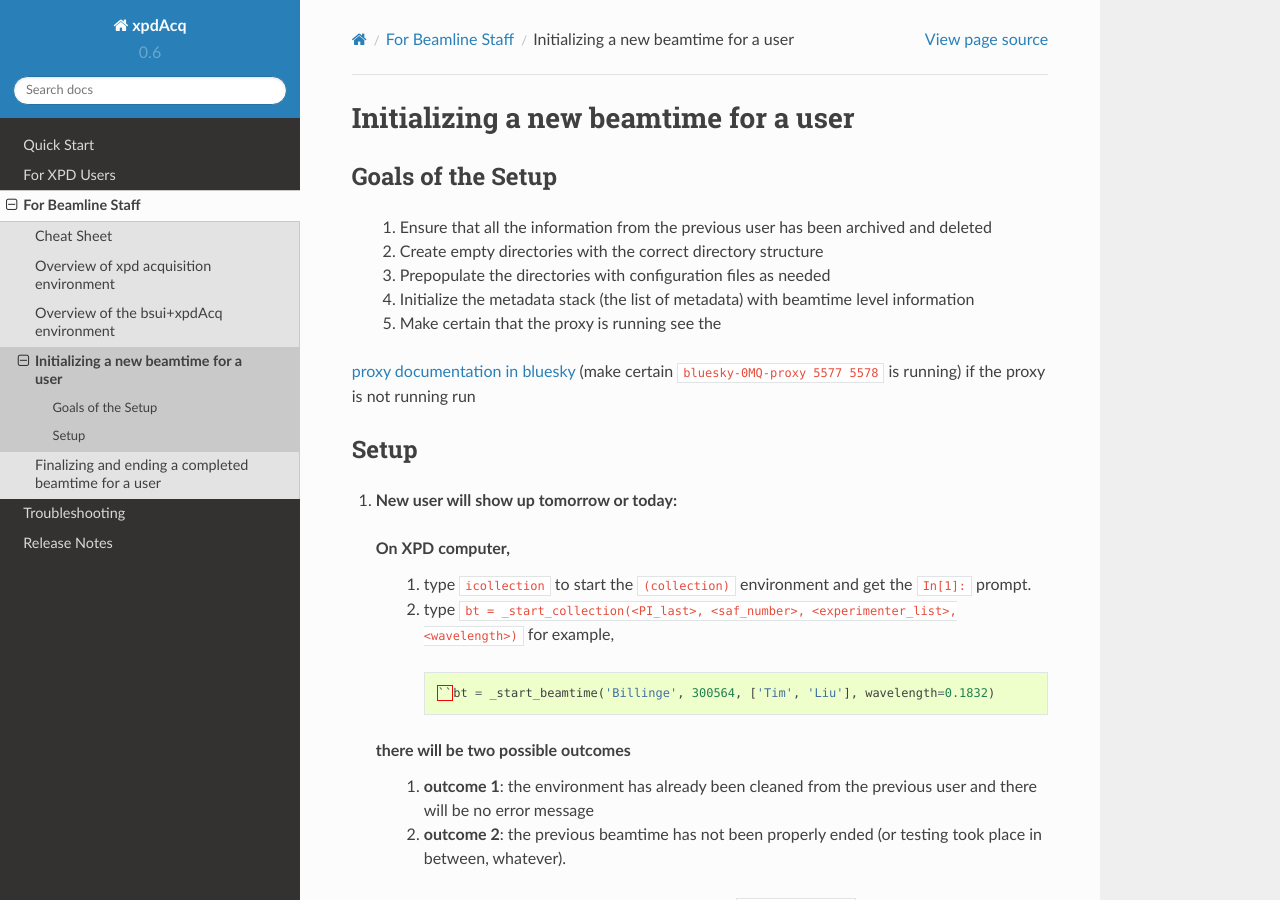
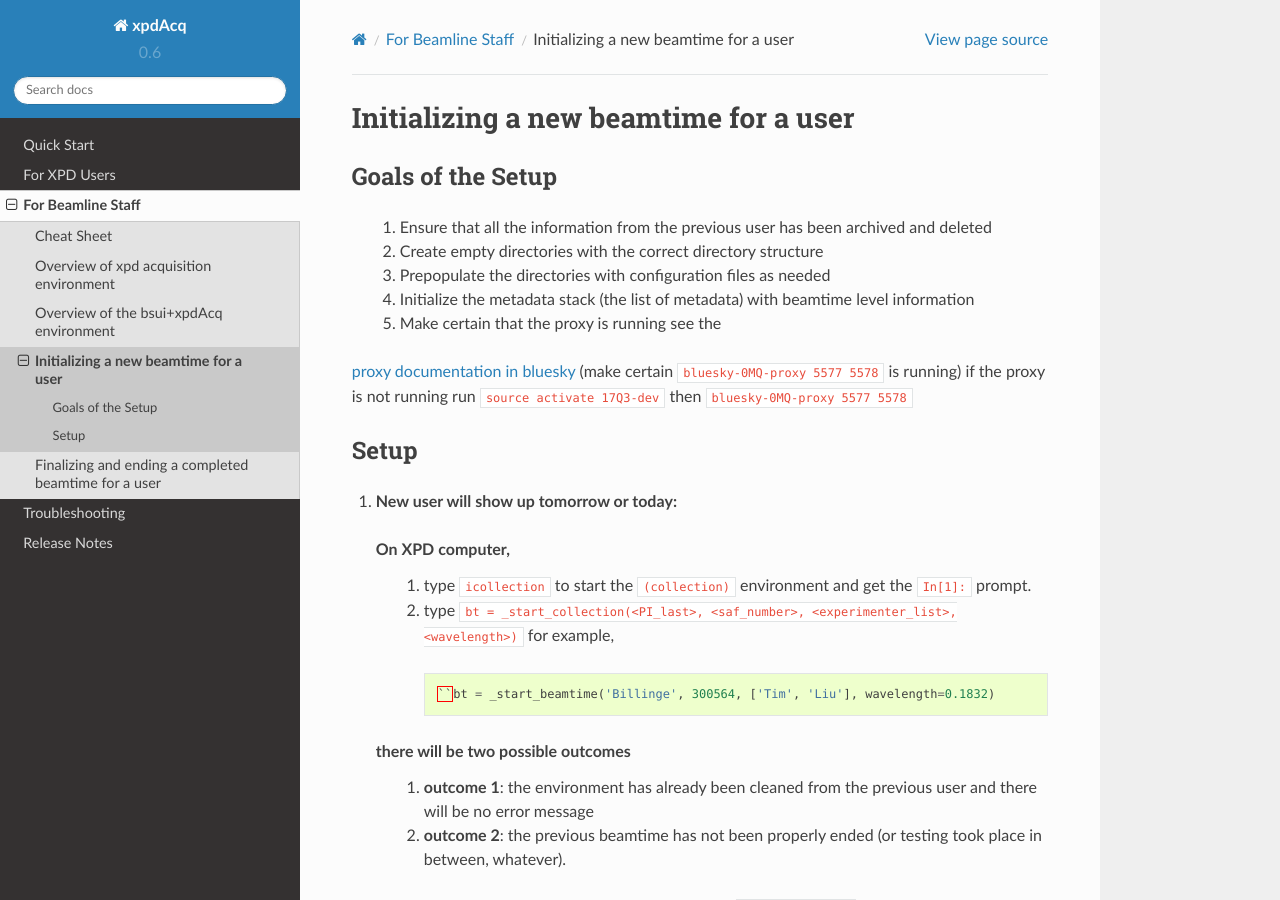
Before and after one commit to xpdAcq/xpdAcq, a Sphinx documentation site: the page built from docs/sb_newBeamtime.rst, in a window 1280 px wide and 900 px high. Built offline with Sphinx 7.4.7 and the Read the Docs theme 2.0.0, drawn with Linux system fonts in a browser that asks for light colours.

Commit message:
FIX: fix formatting

```diff
--- a/docs/sb_newBeamtime.rst
+++ b/docs/sb_newBeamtime.rst
@@ -13,10 +13,8 @@ Goals of the Setup
  5. Make certain that the proxy is running see the
 
 `proxy documentation in bluesky <http://nsls-ii.github.io/bluesky/callbacks.html#minimal-example>`_ (make certain ``bluesky-0MQ-proxy 5577 5578`` is running)
-if the proxy is not running run
-  .. code-block:: bash
-    source activate 17Q3-dev
-    bluesky-0MQ-proxy 5577 5578
+if the proxy is not running run ``source activate 17Q3-dev`` then ``bluesky-0MQ-proxy 5577 5578``
+
 
 Setup
 """""
```
